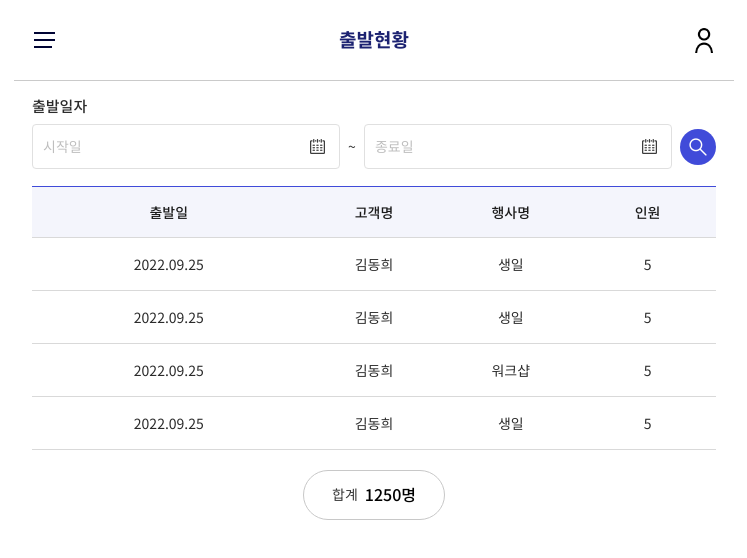
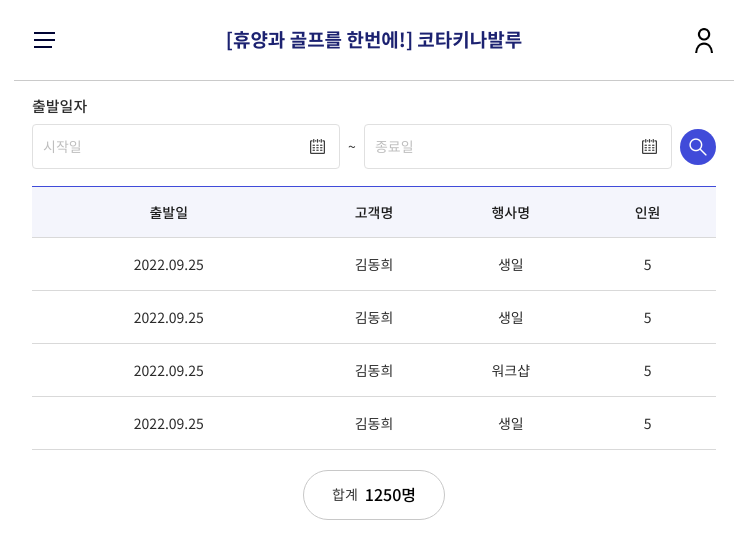
Before and after one commit to kik87827/wire_golf_v2, a website: page src/start_current.html in a window 1280 px wide. Shown: the whole page, without its empty margins (266-1013 px from the left). Drawn offline with nearby package versions, Linux system fonts and the light colour scheme; files that its build step writes are made by us from their sources; files whose address does not match are found by name.

Commit message:
상단타이틀 수정

```diff
--- a/src/scss/_layout.scss
+++ b/src/scss/_layout.scss
@@ -13,7 +13,7 @@ html,
 .page_wrap:after{right:0;}
 .header_wrap{border-bottom:1px solid #cacaca;height:rem(80);position:sticky;top:0;left:0;display:flex;justify-content:center;z-index:20;background:#fff;}
 .header_toptitle{display:flex;align-items: center;justify-content: center;}
-.header_toptitle_text{display:inline-block;line-height:1;font-weight:700;color:#1c2271;font-size:rem(19)}
+.header_toptitle_text{line-height:1.3;font-weight:700;text-align:center;color:#1c2271;font-size:rem(19);display: -webkit-box;-webkit-box-orient: vertical;-webkit-line-clamp: 2;overflow: hidden;}
 .btn_total{display:flex;align-items: center;justify-content: center;width:rem(60);height:100%;position:absolute;top:0;left:0;}
 .btn_total_in{display:block;height:2px;background:#000434;width:rem(21);position:relative;}
 .btn_total_in::before,
--- a/src/start_current.html
+++ b/src/start_current.html
@@ -5,7 +5,7 @@
 	<div class="page_wrap">
 		<header class="header_wrap">
 			<button class="btn_total"><span class="btn_total_in"></span><span class="hdtext">전체메뉴</span></button>
-			<h1 class="header_toptitle sub_type2"><span class="header_toptitle_text">출발현황</span></h1>
+			<h1 class="header_toptitle sub_type2"><span class="header_toptitle_text">[휴양과 골프를 한번에!] 코타키나발루</span></h1>
 			<div class="header_util_wrap">
 				<a href="#" class="btn_util ico_men"><span class="hdtext">Mypage</span></a>
 			</div>
```
Also changed, not shown: src/reserve_current.html (+1 -1 lines), dist/css/style.css, dist/reserve_current.html, dist/start_current.html.
